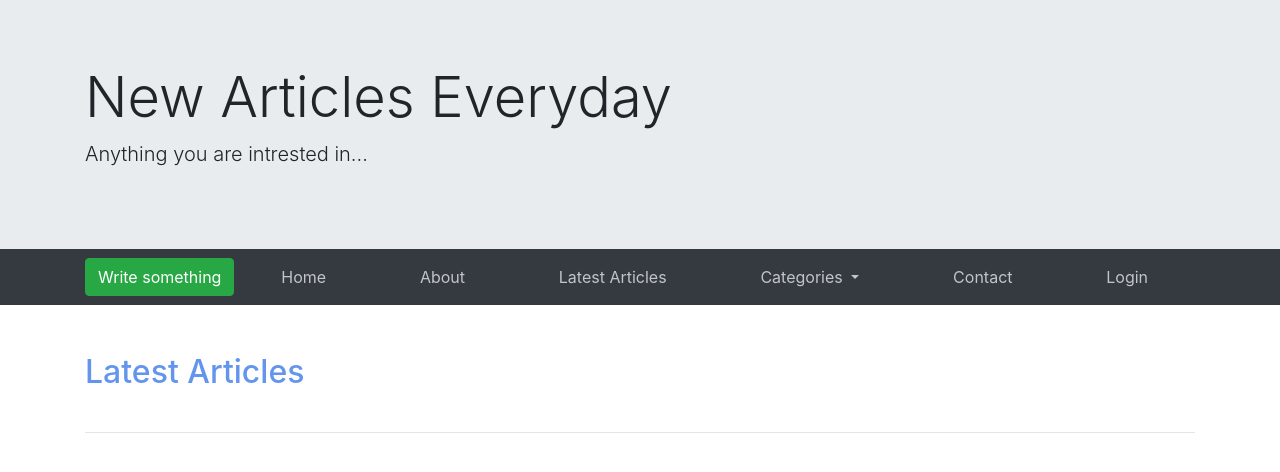
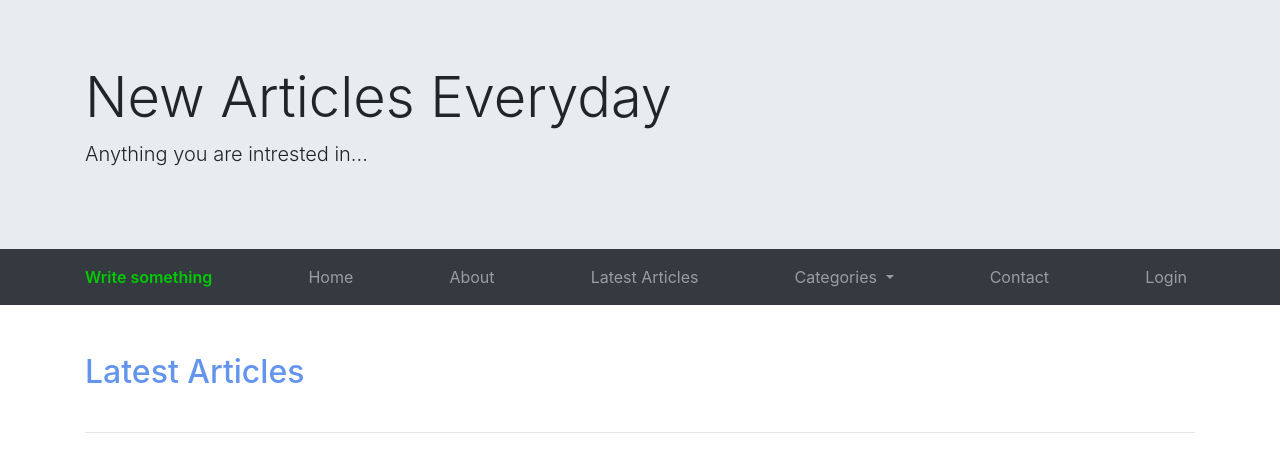
Before and after one commit to LukaRiba/newsapp, a Django app: template my_newsapp/templates/my_newsapp/latest_articles.html in a window 1280 px wide. Shown: the top 472 px of the page. Run offline with Django 3.2, Linux system fonts and the light colour scheme; the template is opened without the code that fills it, so the values that code supplies are empty; some libraries are stand-ins or nearby versions.

Commit message:
navbar fixed, submenu in colapse mode to fix

```diff
--- a/my_newsapp/static/my_newsapp/style.css
+++ b/my_newsapp/static/my_newsapp/style.css
@@ -84,6 +84,19 @@ h3 a:hover, h4 a:hover, h5 a:hover, p a:hover  {
   border-bottom: 1px solid #dee2e6;
 }
 /* ++++++++++++++++++++++++++++ */
+
+
+/* Navigation */
+.write-something-link {
+  color: rgb(0, 202, 0) !important;
+  font-weight: 600;
+}
+
+.custom-nav-spacing {
+  width: 120%;
+  margin: 0 auto;
+}
+/* ----------- */
 
 .mt-60px {
   margin-top: 60px;
@@ -301,22 +314,10 @@ input[type='file'] {
 
 
 /* ---------------------- Bootstrap override ---------------------- */
-.custom-nav {
-  width: 100%;
-  margin: 0;
-  padding: 0;
-  display: flex;
-  justify-content: space-around;
-  list-style: none;
-}
 
-.custom-nav .nav-link {
-  color: rgba(255, 255, 255, 0.7);
-}
-
-.navbar-nav {
-  display: flex !important;
-  justify-content: space-around !important;
+/* changes color of all nav-links but first - it stays green */
+.nav-link:nth-child(n+2) {
+  color: rgba(255, 255, 255, 0.7) !important;
 }
 
 .dropdown-toggle {
--- a/my_newsapp/templates/my_newsapp/snippets/navigation.html
+++ b/my_newsapp/templates/my_newsapp/snippets/navigation.html
@@ -1,16 +1,16 @@
 <!-- base nav-bar -->
 <nav class="navbar navbar-expand-lg navbar-dark bg-dark">
   <div class="container center">
-    <button type="button" class="btn btn-success">
-      <a href="{% url 'my_newsapp:create-article' %}">Write something</a>
-    </button>
     <button class="navbar-toggler" type="button" data-toggle="collapse" data-target="#navbarNavDropdown" aria-controls="navbarNavDropdown" aria-expanded="false" aria-label="Toggle navigation">
       <span class="navbar-toggler-icon"></span>
     </button>
     <div class="collapse navbar-collapse" id="navbarNavDropdown">
       {% comment %} main nav-bar links {% endcomment %}
-      <ul class="custom-nav"> <!-- Link list (<ul>) start -->
-        <li class="nav-item active">
+      <ul class="navbar-nav d-flex justify-content-between custom-nav-spacing"> <!-- Link list (<ul>) start -->
+        <li class="nav-item">
+          <a class="nav-link write-something-link pl-0" href="{% url 'my_newsapp:create-article' %}">Write something</a>
+        </li>
+        <li class="nav-item">
           <a class="nav-link" href="/news/home/">Home <span class="sr-only">(current)</span></a>
         </li>
         <li class="nav-item">
@@ -34,7 +34,7 @@
                 <ul class="dropdown-menu">
                   {% for article in category.articles.all %}
                     <li>
-                      <a class="dropdown-item" href="{{ article.get_absolute_url }}">{{ article.title }}</a>
+                      <a class="dropdown-item ml-4" href="{{ article.get_absolute_url }}">{{ article.title }}</a>
                     </li>
                   {% endfor %}
                 </ul>
```
